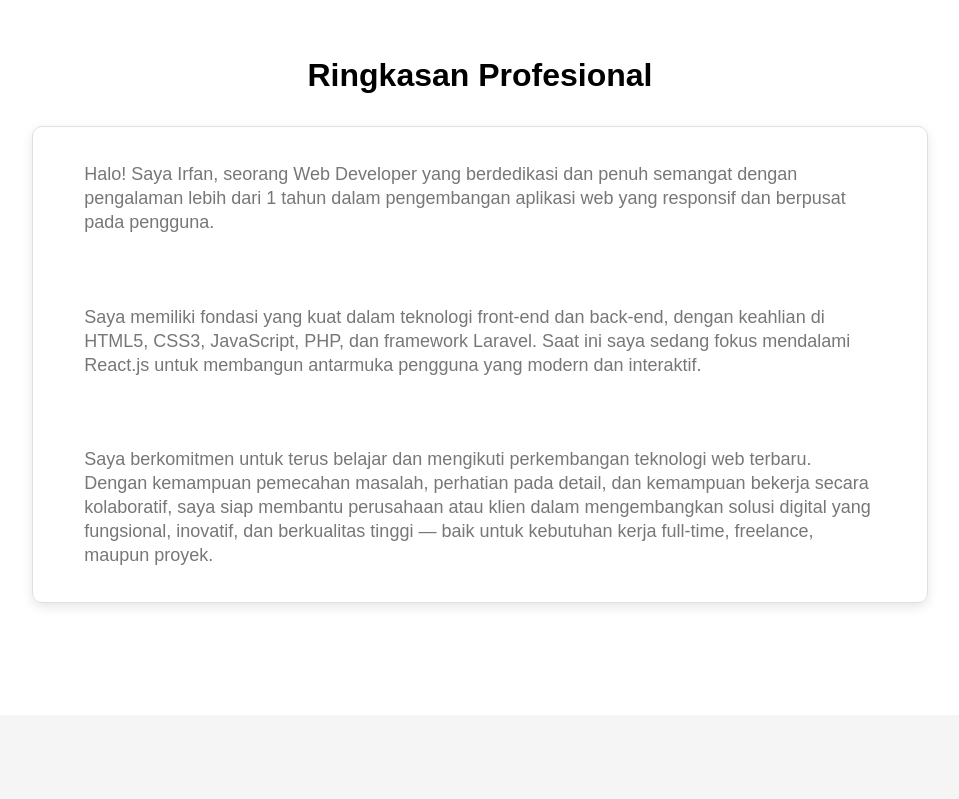
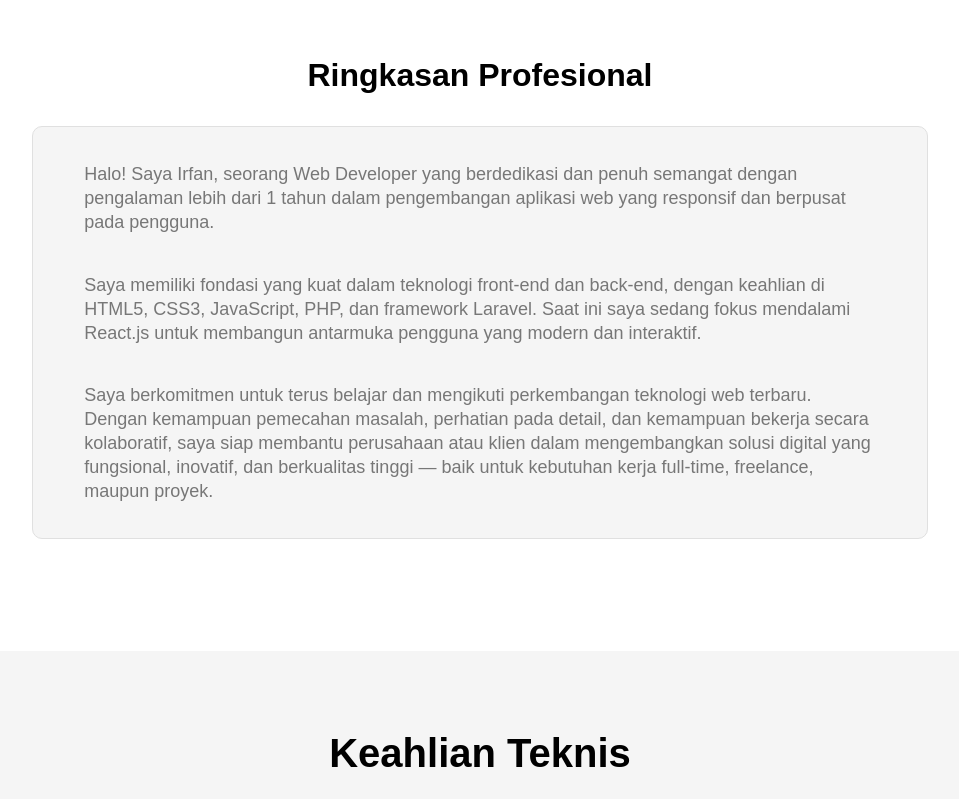
Before and after one commit to Irfan2202/myportfolio-reactjs, a React (Vite) app: page / in a window 1280 px wide. Shown: the part 880-1679 px from the top of the page, without its empty margins (160-1119 px from the left). Built offline with nearby package versions, Linux system fonts and the light colour scheme.

Commit message:
background about

```diff
--- a/src/sections/About/About.module.css
+++ b/src/sections/About/About.module.css
@@ -19,8 +19,7 @@ section.about {
   border: 1px solid #e0e0e0;
   border-radius: 10px;
   box-sizing: border-box;
-  box-shadow: 0 4px 12px rgba(0, 0, 0, 0.1);
-  gap: 2rem;
+  background-color: var(--bg-color-light);
 }
 .content h2 {
   text-align: center;
```
